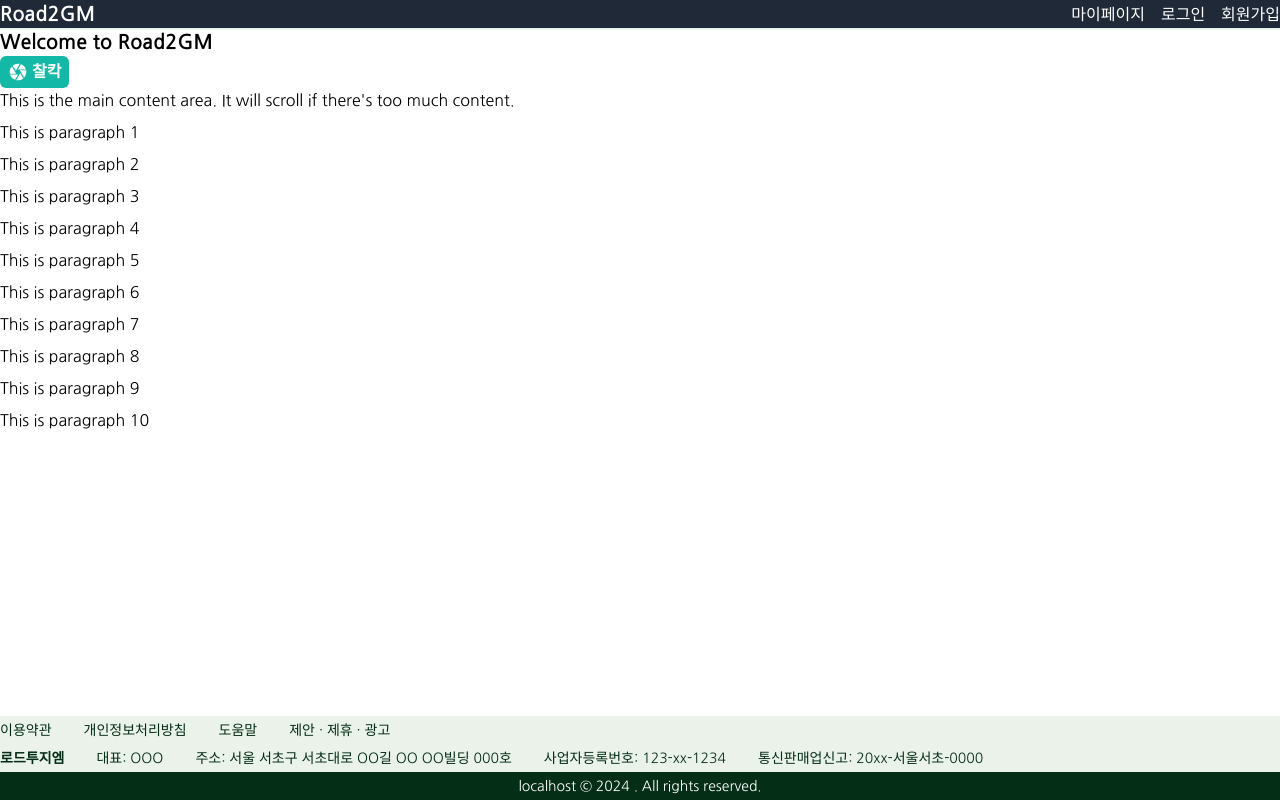
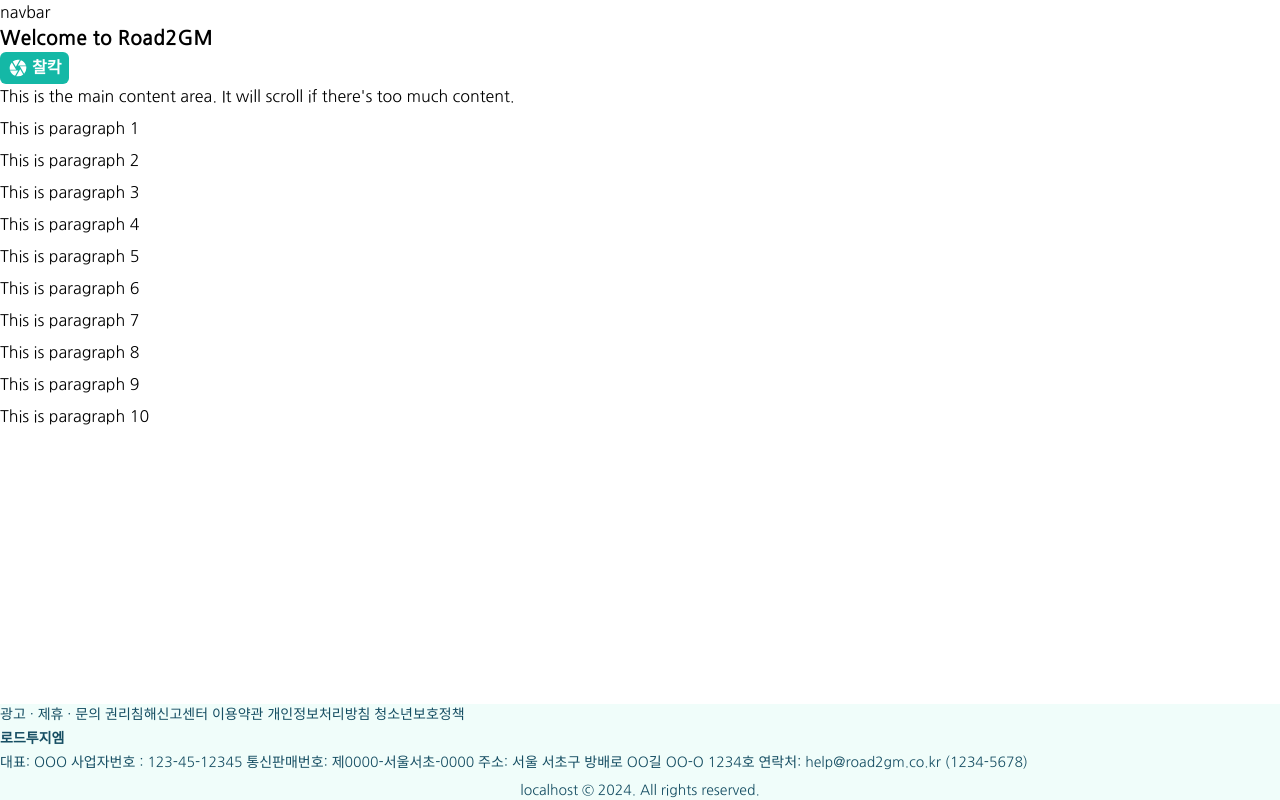
Before and after one commit to mairoo/road2gm-react, a React app: page / in a window 1280 px wide. Built offline with nearby package versions, Linux system fonts and the light colour scheme.

Commit message:
{...rest} bug fix

```diff
--- a/src/layouts/RootLayout.tsx
+++ b/src/layouts/RootLayout.tsx
@@ -16,23 +16,8 @@ const RootLayout = () => {
   // 푸터: 내용이 적을 때는 화면 하단 고정, 내용이 많아 스크롤이 생기면 스크롤의 맨 아래에 위치
   return (
     <div className="flex flex-col min-h-screen">
-      <Header className="bg-[#ebf2ea] shadow-sm shadow-green-600/20 z-10">
-        <nav className="bg-gray-800">
-          <ContainerFixed className="flex justify-between items-center">
-            <div className="text-white font-bold text-xl">Road2GM</div>
-            <div className="space-x-4">
-              <a href="#" className="text-white hover:text-gray-300">
-                마이페이지
-              </a>
-              <a href="#" className="text-white hover:text-gray-300">
-                로그인
-              </a>
-              <a href="#" className="text-white hover:text-gray-300">
-                회원가입
-              </a>
-            </div>
-          </ContainerFixed>
-        </nav>
+      <Header>
+        <nav>navbar</nav>
       </Header>
 
       <Main>
@@ -54,27 +39,22 @@ const RootLayout = () => {
           ))}
         </ContainerFixed>
       </Main>
-      <Footer>
-        <div className="bg-[#ebf2ea] text-green-950 text-sm">
-          <ContainerFixed className="md:py-1 md:px-0 p-1 space-y-2">
-            <div className="flex flex-wrap gap-y-0.5 gap-x-4 md:gap-y-0 md:gap-x-8">
-              <span>이용약관</span>
-              <span>개인정보처리방침</span>
-              <span>도움말</span>
-              <span>제안 &middot; 제휴 &middot; 광고</span>
-            </div>
+      <Footer className="bg-teal-50 text-sm text-cyan-900 space-y-2">
+        <ContainerFixed className="space-y-1">
+          <div>
+            광고 &middot; 제휴 &middot; 문의 권리침해신고센터 이용약관
+            개인정보처리방침 청소년보호정책
+          </div>
+          <div className="font-bold">로드투지엠</div>
+          <div>
+            대표: OOO 사업자번호 : 123-45-12345 통신판매번호:
+            제0000-서울서초-0000 주소: 서울 서초구 방배로 OO길 OO-O 1234호
+            연락처: help@road2gm.co.kr (1234-5678)
+          </div>
+        </ContainerFixed>
 
-            <div className="flex flex-col md:flex-row gap-y-0.5 md:gap-y-0 md:gap-x-8">
-              <span className="font-bold">로드투지엠</span>
-              <span>대표: OOO</span>
-              <span>주소: 서울 서초구 서초대로 OO길 OO OO빌딩 000호</span>
-              <span>사업자등록번호: 123-xx-1234</span>
-              <span>통신판매업신고: 20xx-서울서초-0000</span>
-            </div>
-          </ContainerFixed>
-        </div>
-        <div className="bg-green-950 text-white text-center text-sm p-1">
-          {window.location.hostname} &copy; {new Date().getFullYear()} . All
+        <div className="text-center">
+          {window.location.hostname} &copy; {new Date().getFullYear()}. All
           rights reserved.
         </div>
       </Footer>
--- a/src/widgets/Button.tsx
+++ b/src/widgets/Button.tsx
@@ -61,7 +61,11 @@ const Button = ({
     inline && "inline-flex gap-x-1 items-center",
   );
 
-  return <button className={classes}>{children}</button>;
+  return (
+    <button {...rest} className={classes}>
+      {children}
+    </button>
+  );
 };
 
 export default Button;
--- a/src/widgets/ContainerFixed.tsx
+++ b/src/widgets/ContainerFixed.tsx
@@ -17,7 +17,11 @@ const ContainerFixed = ({
     "mx-auto w-full max-w-none md:max-w-7xl",
   );
 
-  return <main className={classes}>{children}</main>;
+  return (
+    <div {...rest} className={classes}>
+      {children}
+    </div>
+  );
 };
 
 export default ContainerFixed;
--- a/src/widgets/Footer.tsx
+++ b/src/widgets/Footer.tsx
@@ -9,7 +9,11 @@ const Footer = ({
 } & ComponentPropsWithoutRef<"footer">) => {
   const classes = className(rest.className);
 
-  return <footer className={classes}>{children}</footer>;
+  return (
+    <footer {...rest} className={classes}>
+      {children}
+    </footer>
+  );
 };
 
 export default Footer;
--- a/src/widgets/Header.tsx
+++ b/src/widgets/Header.tsx
@@ -12,9 +12,13 @@ const Header = ({
   // 이 타입으로 컴포넌트가 HTML 요소와 동일한 모든 `props`를 받을 수 있어 타입 안전성과 재사용을 높일 수 있다.
   // `rest`로 명시적으로 처리되지 않은 모든 `props`를 전달한다.
   // `children`과 `...rest` 사이에 사용자 정의 `props`를 선언할 수 있다.
-  const classes = className(rest.className, "bg-gray-200");
+  const classes = className(rest.className);
 
-  return <header className={classes}>{children}</header>;
+  return (
+    <header {...rest} className={classes}>
+      {children}
+    </header>
+  );
 };
 
 export default Header;
--- a/src/widgets/Main.tsx
+++ b/src/widgets/Main.tsx
@@ -9,7 +9,11 @@ const Main = ({
 } & ComponentPropsWithoutRef<"main">) => {
   const classes = className(rest.className, "flex-grow");
 
-  return <main className={classes}>{children}</main>;
+  return (
+    <main {...rest} className={classes}>
+      {children}
+    </main>
+  );
 };
 
 export default Main;
```
